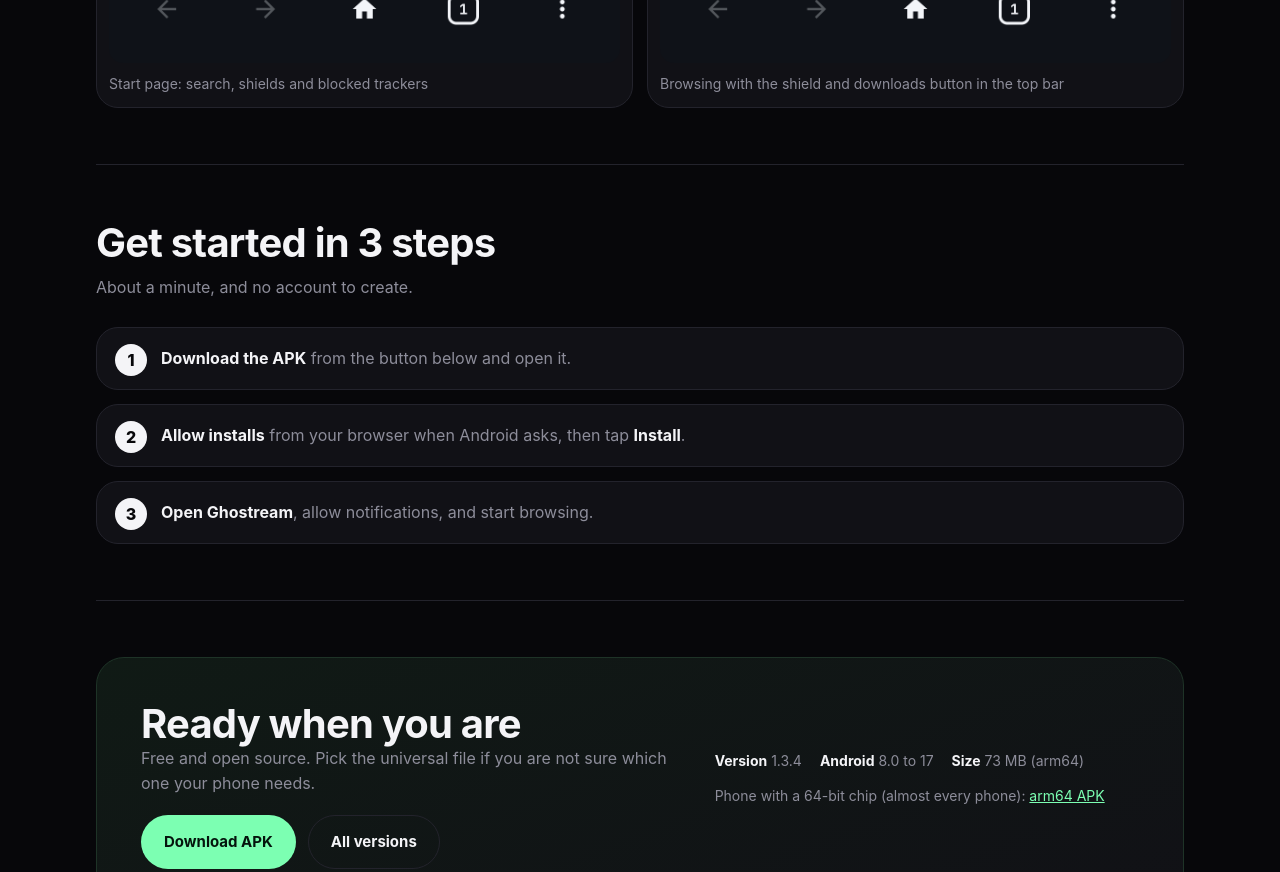
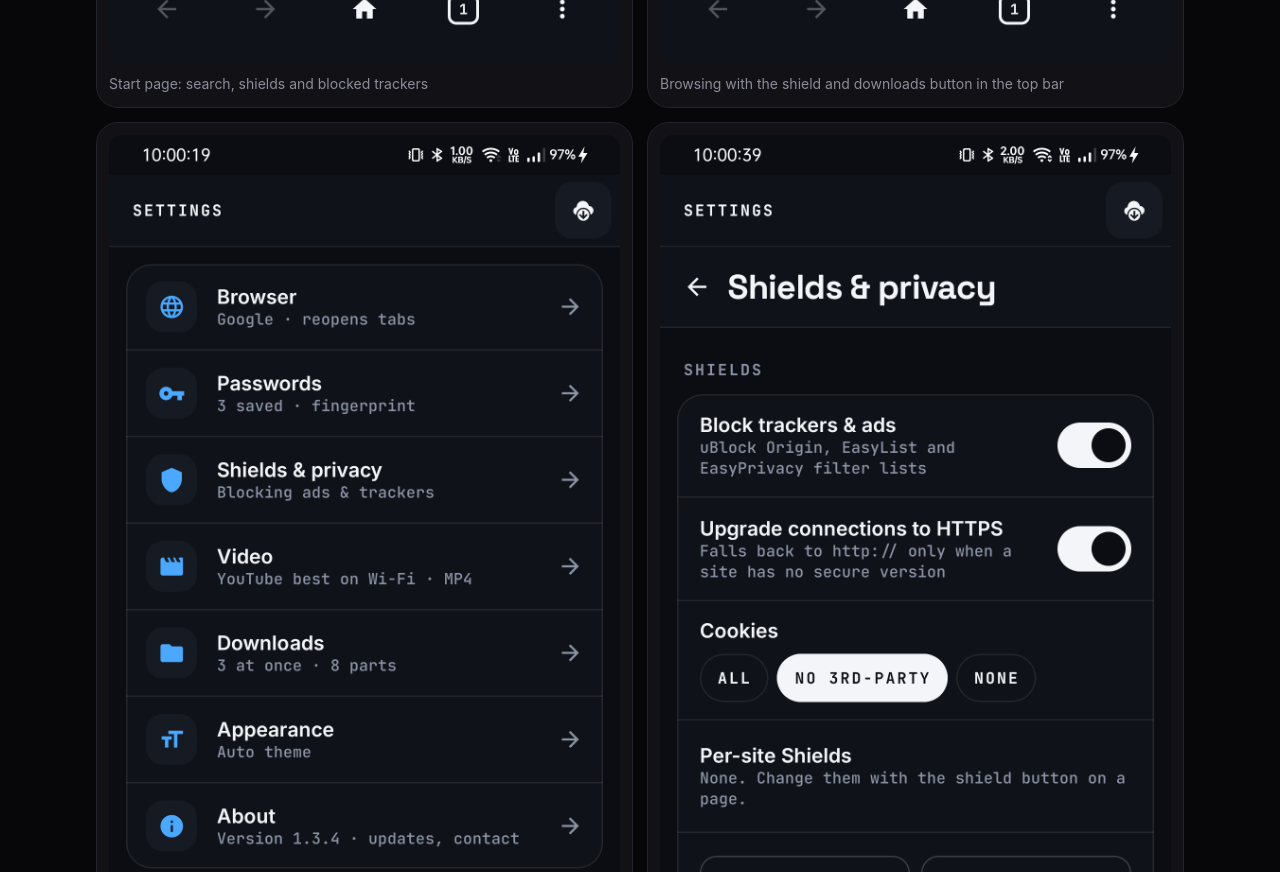
Before and after one commit to Janardanpal007/Ghostream, a plain HTML site: page index.html in a window 1280 px wide. Shown: the part 2780-3652 px from the top of the page. Drawn offline with Linux system fonts and the light colour scheme.

Commit message:
Add settings and privacy screenshots

```diff
--- a/index.html
+++ b/index.html
@@ -170,6 +170,8 @@
     <div class="grid two shots">
       <figure><img src="screenshots/home.png" alt="Ghostream start page with a search bar and blocked-tracker stats" loading="lazy"><figcaption>Start page: search, shields and blocked trackers</figcaption></figure>
       <figure><img src="screenshots/browse.png" alt="Ghostream browsing a web page, with the shield and download buttons in the top bar" loading="lazy"><figcaption>Browsing with the shield and downloads button in the top bar</figcaption></figure>
+      <figure><img src="screenshots/settings.png" alt="Ghostream settings list with Browser, Passwords, Shields and privacy, Video, Downloads, Appearance and About" loading="lazy"><figcaption>Settings: browser, passwords, shields, video, downloads</figcaption></figure>
+      <figure><img src="screenshots/privacy.png" alt="Ghostream Shields and privacy page with ad and tracker blocking, HTTPS upgrade and cookie controls" loading="lazy"><figcaption>Shields and privacy: ad and tracker blocking, HTTPS, cookies, proxy</figcaption></figure>
     </div>
   </section>
 
```
Also changed, not shown: screenshots/privacy.png (added), screenshots/settings.png (added).
